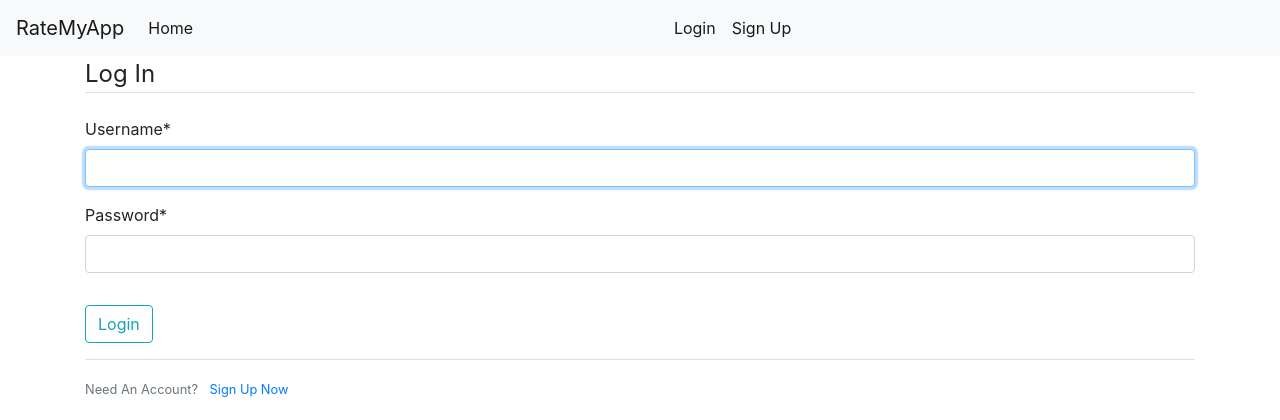
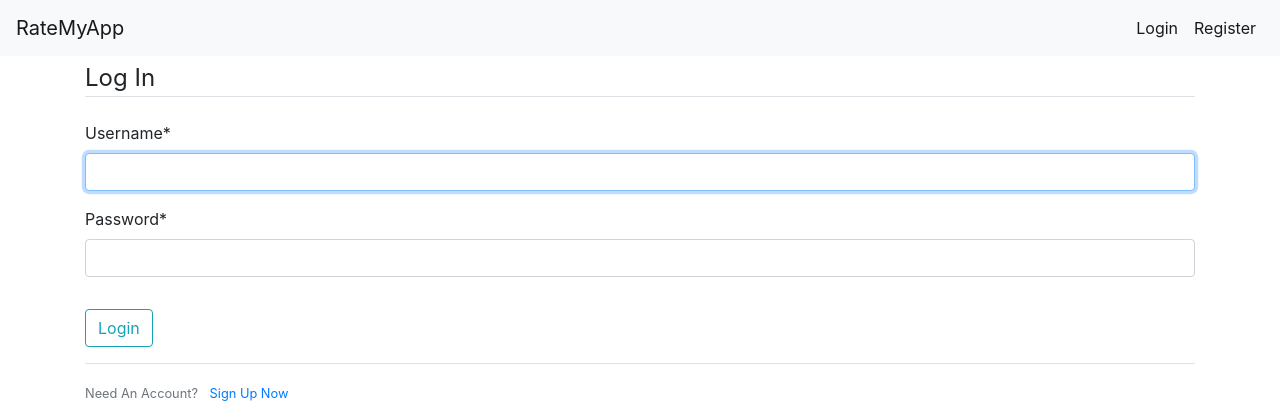
Before and after one commit to kiprotichdominic/InGram, a Django app: page /login/ in a window 1280 px wide. Shown: the top 420 px of the page. Run offline with Django 3.2, Linux system fonts and the light colour scheme; some libraries are stand-ins or nearby versions.

Commit message:
fix navbar

```diff
--- a/templates/navbar.html
+++ b/templates/navbar.html
@@ -1,31 +1,30 @@
-<nav class="navbar navbar-expand-lg navbar-light bg-light">
+<nav class="mb-1 navbar navbar-expand-lg navbar-light bg-light">
   <a class="navbar-brand" href="{% url 'home' %}">RateMyApp</a>
-  <button class="navbar-toggler" type="button" data-toggle="collapse" data-target="#navbarSupportedContent" aria-controls="navbarSupportedContent" aria-expanded="false" aria-label="Toggle navigation">
+  <button class="navbar-toggler" type="button" data-toggle="collapse" data-target="#navbarSupportedContent-4"
+    aria-controls="navbarSupportedContent-4" aria-expanded="false" aria-label="Toggle navigation">
     <span class="navbar-toggler-icon"></span>
   </button>
-
-  <div class="collapse navbar-collapse" id="navbarSupportedContent">
-    <ul class="navbar-nav mr-auto">
-      <li class="nav-item active">
-        <a class="nav-link" href="{% url 'home' %}">Home <span class="sr-only">(current)</span></a>
-      </li>
-      {% if user.is_authenticated %}
-        <li class="nav-item active">
-        <a class="nav-link" href="#">Create Post</a>
-      </li>
-      <li class="nav-item active">
-        <a class="nav-link" href="{% url 'logout' %}">Logout</a>
-      </li>
-      {% else %}
-    </ul>
-    <ul class="navbar-nav mr-auto">
-      <li class="nav-item active mr-auto">
-        <a class="nav-link" href="{% url 'login' %}">Login</a>
-      </li>
-      <li class="nav-item active mr-auto">
-        <a class="nav-link" href="{% url 'signup' %}">Sign Up</a>
-      </li>
-      {% endif %}
+  <div class="collapse navbar-collapse" id="navbarSupportedContent-4">
+    <ul class="navbar-nav ml-auto">
+      <div class="navbar-nav">
+        {% if user.is_authenticated %}
+        <li class="nav-item">
+          <a class="nav-item nav-link" href="">New Post</a>
+        </li>
+        <li class="nav-item dropdown">
+          <a class="nav-link dropdown-toggle" id="navbarDropdownMenuLink-4" data-toggle="dropdown"
+            aria-haspopup="true" aria-expanded="false">
+            <i class="fas fa-user"></i> Profile </a>
+          <div class="dropdown-menu dropdown-menu-right dropdown-info" aria-labelledby="navbarDropdownMenuLink-4">
+            <a class="dropdown-item" href="">My account</a>
+            <a class="dropdown-item" href="{% url 'login' %}">Log out</a>
+          </div>
+        </li>
+        {% else %}
+            <a class="nav-item nav-link active" href="{% url 'login' %}">Login</a>
+            <a class="nav-item nav-link active" href="{% url 'signup' %}">Register</a>
+        {% endif %}
+      </div>
     </ul>
   </div>
 </nav>
```
Also changed, not shown: db.sqlite3.
